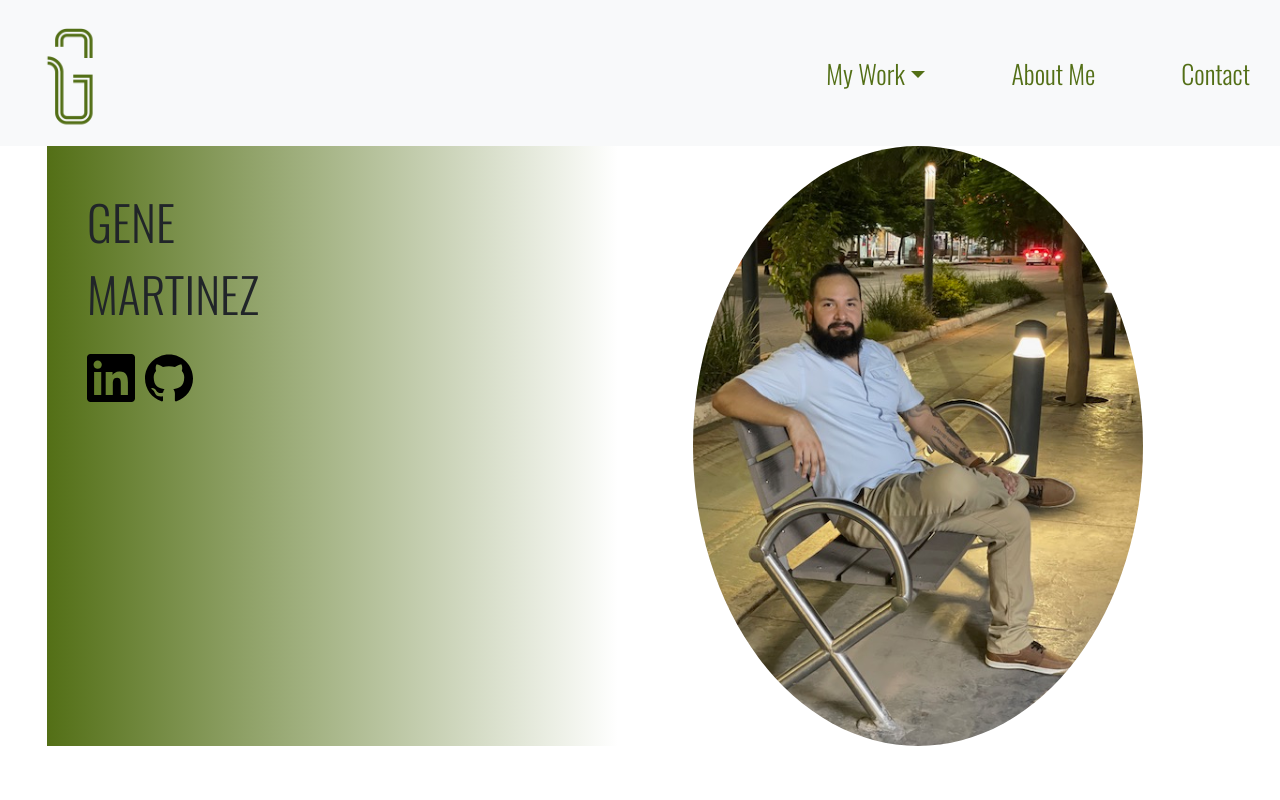
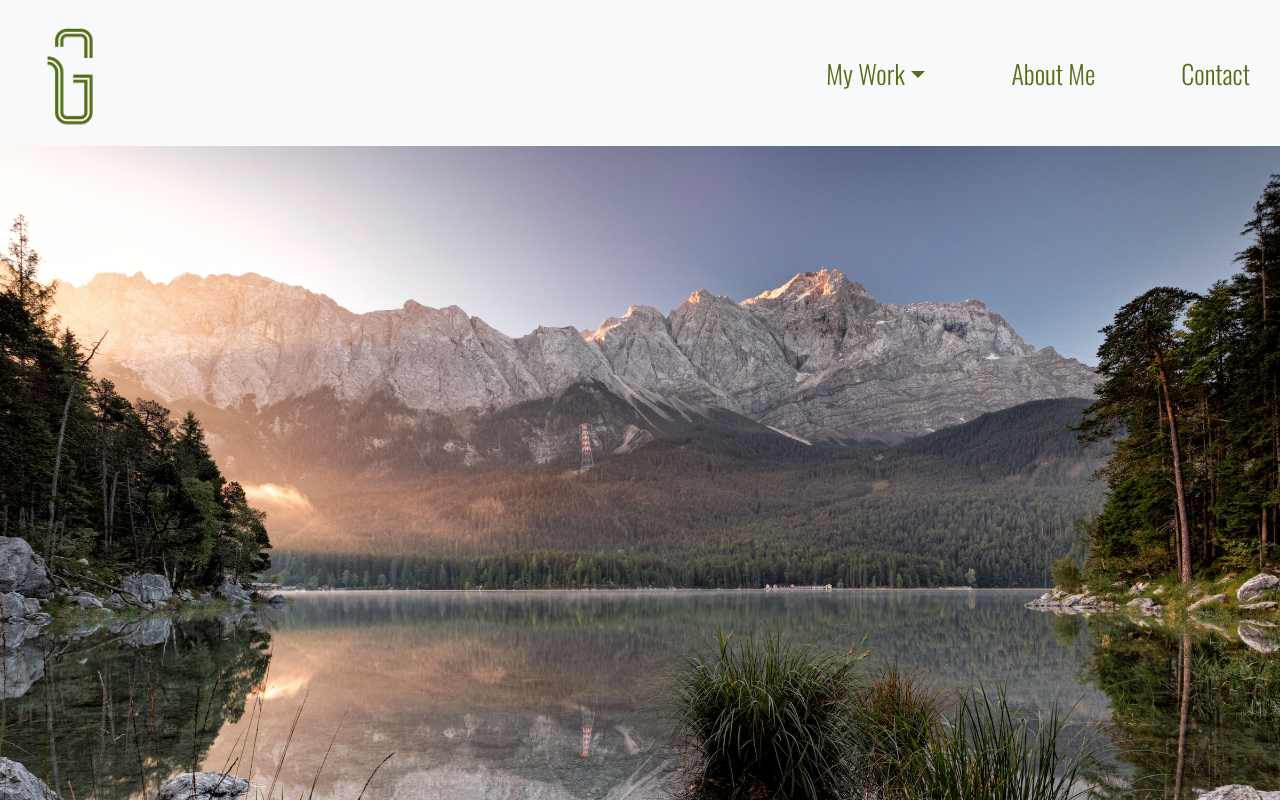
Before and after one commit to Genemichael25/portfoliov2, a React (Create React App) app: page / in a window 1280 px wide. Shown: the top 800 px of the page. Built offline with nearby package versions, Linux system fonts and the light colour scheme.

Commit message:
Changing landing page

```diff
--- a/src/App.css
+++ b/src/App.css
@@ -59,13 +59,13 @@
 }
 
 .mypic {
-  border-radius: 50%;
-  height: 75vh;
+  /* border-radius: 60%; */
+  /* height: 75vh;
   width: auto;
-  margin-left: 55px;
+  margin-left: 55px; */
 }
 
-@media (max-width: 390px) {
+/* @media (max-width: 390px) {
   .mypic,.container {
     width: 85%;
     height: auto;
@@ -74,14 +74,14 @@
     background-color: #536F16;
     background-image: linear-gradient(to top, #536F16 , white, #536F16);
   }
-}
+} */
 
-@media (max-width: 767px) {
+/* @media (max-width: 767px) {
   .mypic, .box-green {
     height: 50vh;
     width: 85%;
   }
-}
+} */
 
 h2 {
   text-align: center;
--- a/src/components/About.js
+++ b/src/components/About.js
@@ -7,6 +7,7 @@ import { SiGithub, SiLinkedin, SiPostgresql, SiRubyonrails, SiTailwindcss } from
 const About = () => {
   return (
     <>
+      <img className="" src="/eibsee.jpg" alt="Eibsee" height={"100%"} width={"100%"}/>
       <div className="container">
         <div className="box-green"><div className="name-in-box">GENE<br />MARTINEZ<br /><a href="https://www.linkedin.com/in/gene-martinez/" target="_blank" rel="noreferrer" title='linkedin'><SiLinkedin color="black"/></a>{" "}<a href="https://github.com/Genemichael25" target="_blank" rel="noreferrer" title='github'><SiGithub color="black"/></a></div>
         </div>
```
Also changed, not shown: public/eibsee.jpg (added).
